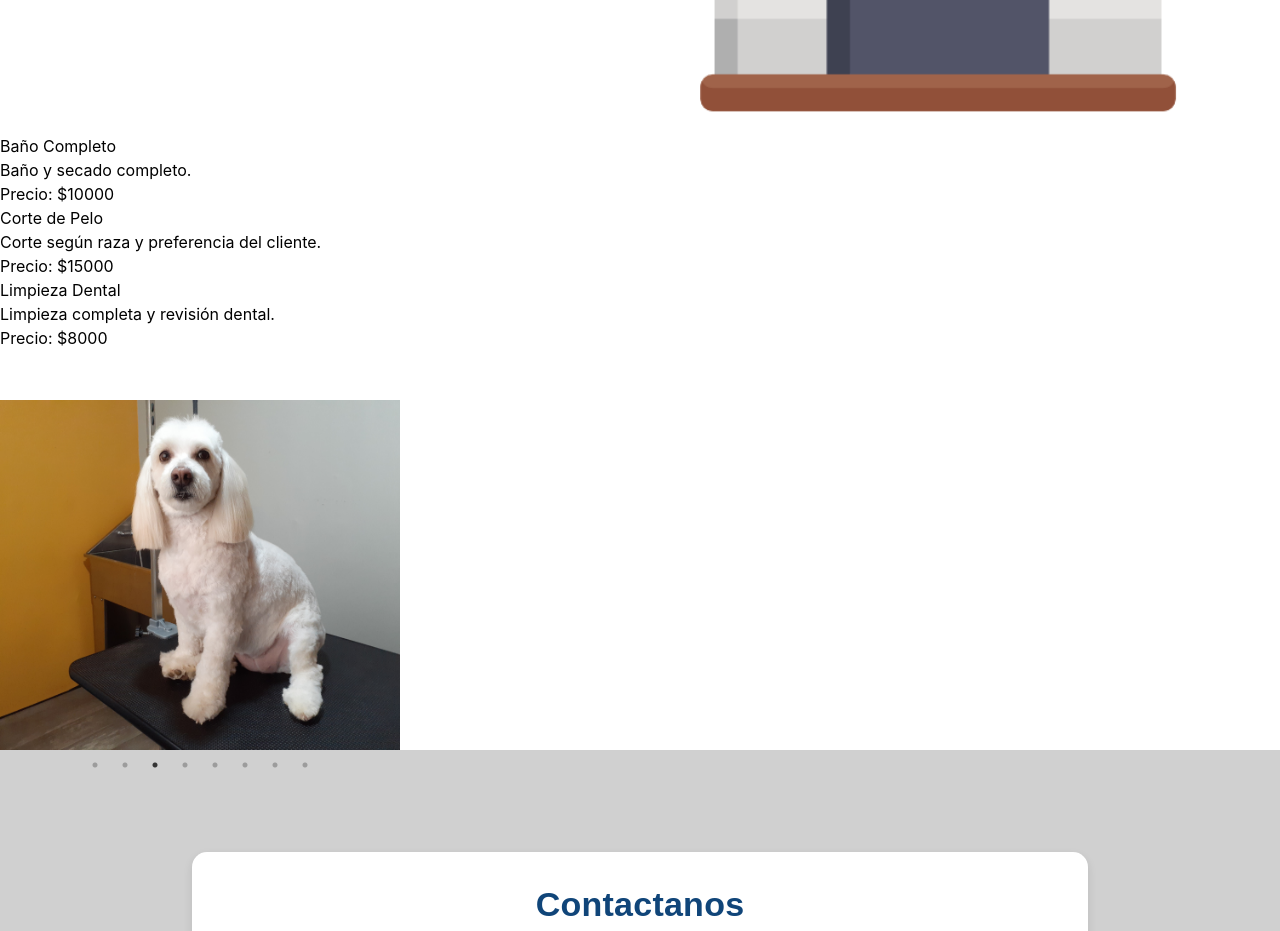
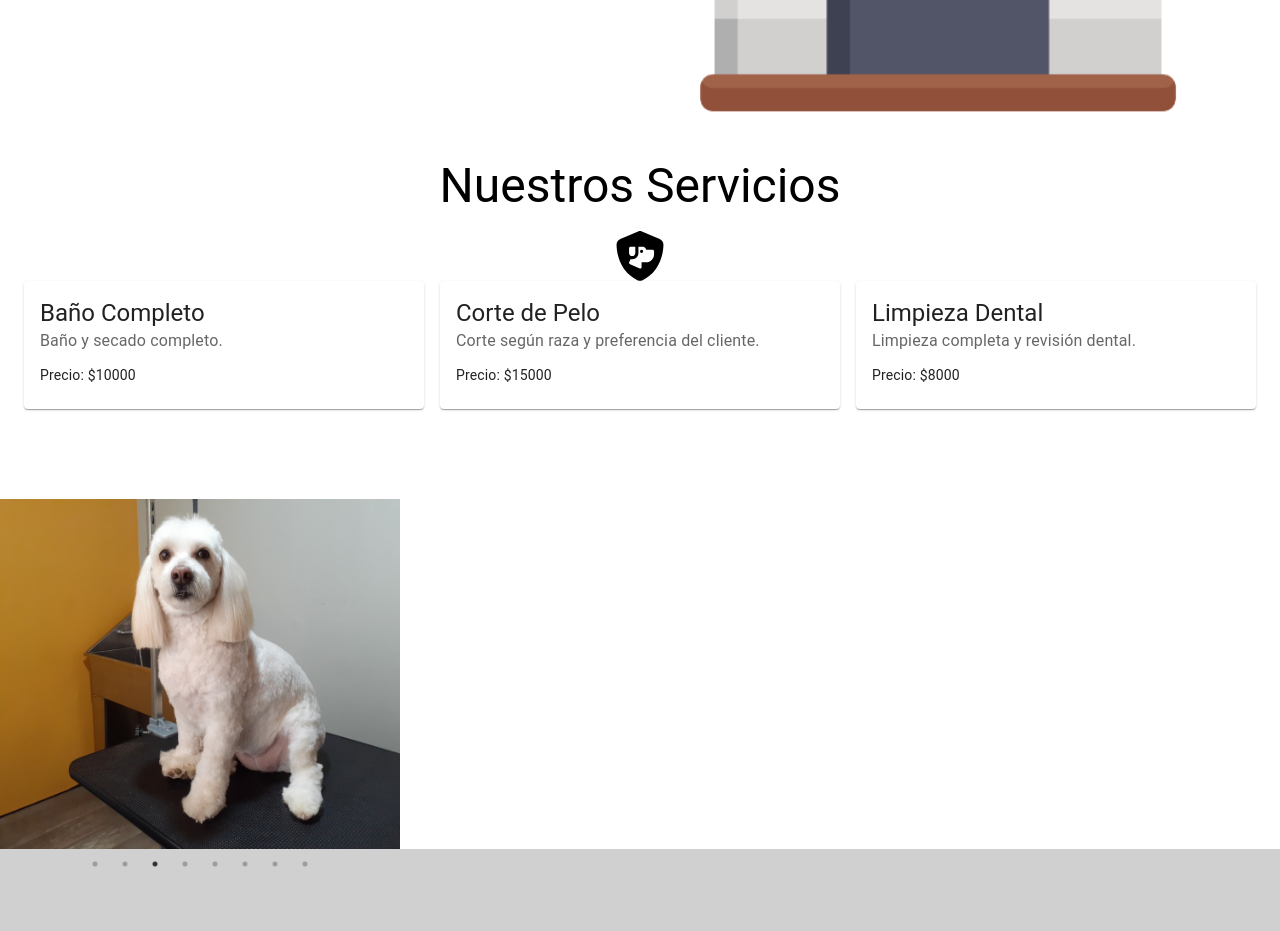
Before and after one commit to bohaz/petfashion, a React (Create React App) app: page / in a window 1280 px wide. Shown: the part 1000-1931 px from the top of the page. Built offline with nearby package versions, Linux system fonts and the light colour scheme.

Commit message:
Update services

```diff
--- a/src/components/ListaDeServicios.jsx
+++ b/src/components/ListaDeServicios.jsx
@@ -1,5 +1,10 @@
 import React from "react";
 import Servicio from "./Servicio";
+import { Grid } from '@mui/material';
+import { Typography } from '@mui/material';
+import { Box } from '@mui/material';
+import { FontAwesomeIcon } from '@fortawesome/react-fontawesome';
+import { faShieldDog } from '@fortawesome/free-solid-svg-icons';
 
 function ListaDeServicios() {
   const servicios = [
@@ -9,11 +14,26 @@ function ListaDeServicios() {
   ];
 
   return (
-    <div>
-      {servicios.map((servicio, index) => (
-        <Servicio key={index} nombre={servicio.nombre} descripcion={servicio.descripcion} precio={servicio.precio} />
-      ))}
-    </div>
+    <Box sx={{ margin: 3 }}>
+      <Typography variant="h3" textAlign="center" gutterBottom>
+        Nuestros Servicios
+      </Typography>
+      <Box textAlign="center">
+        <FontAwesomeIcon icon={faShieldDog} style={{ fontSize: '50px' }} />
+      </Box>
+
+      <Grid container spacing={2}>
+        {servicios.map((servicio, index) => (
+          <Grid item xs={12} sm={6} md={4} key={index}>
+            <Servicio
+              nombre={servicio.nombre}
+              descripcion={servicio.descripcion}
+              precio={servicio.precio}
+            />
+          </Grid>
+        ))}
+      </Grid>
+    </Box>
   );
 }
 
--- a/src/components/Servicio.jsx
+++ b/src/components/Servicio.jsx
@@ -1,12 +1,21 @@
 import React from "react";
+import { Card, CardContent, Typography } from '@mui/material';
 
 function Servicio({ nombre, descripcion, precio }) {
   return (
-    <div>
-      <h2>{nombre}</h2>
-      <p>{descripcion}</p>
-      <p>Precio: ${precio}</p>
-    </div>
+    <Card sx={{ marginBottom: 2 }}>
+      <CardContent>
+        <Typography variant="h5" component="div">
+          {nombre}
+        </Typography>
+        <Typography sx={{ mb: 1.5 }} color="text.secondary">
+          {descripcion}
+        </Typography>
+        <Typography variant="body2">
+          Precio: ${precio}
+        </Typography>
+      </CardContent>
+    </Card>
   );
 }
 
```
